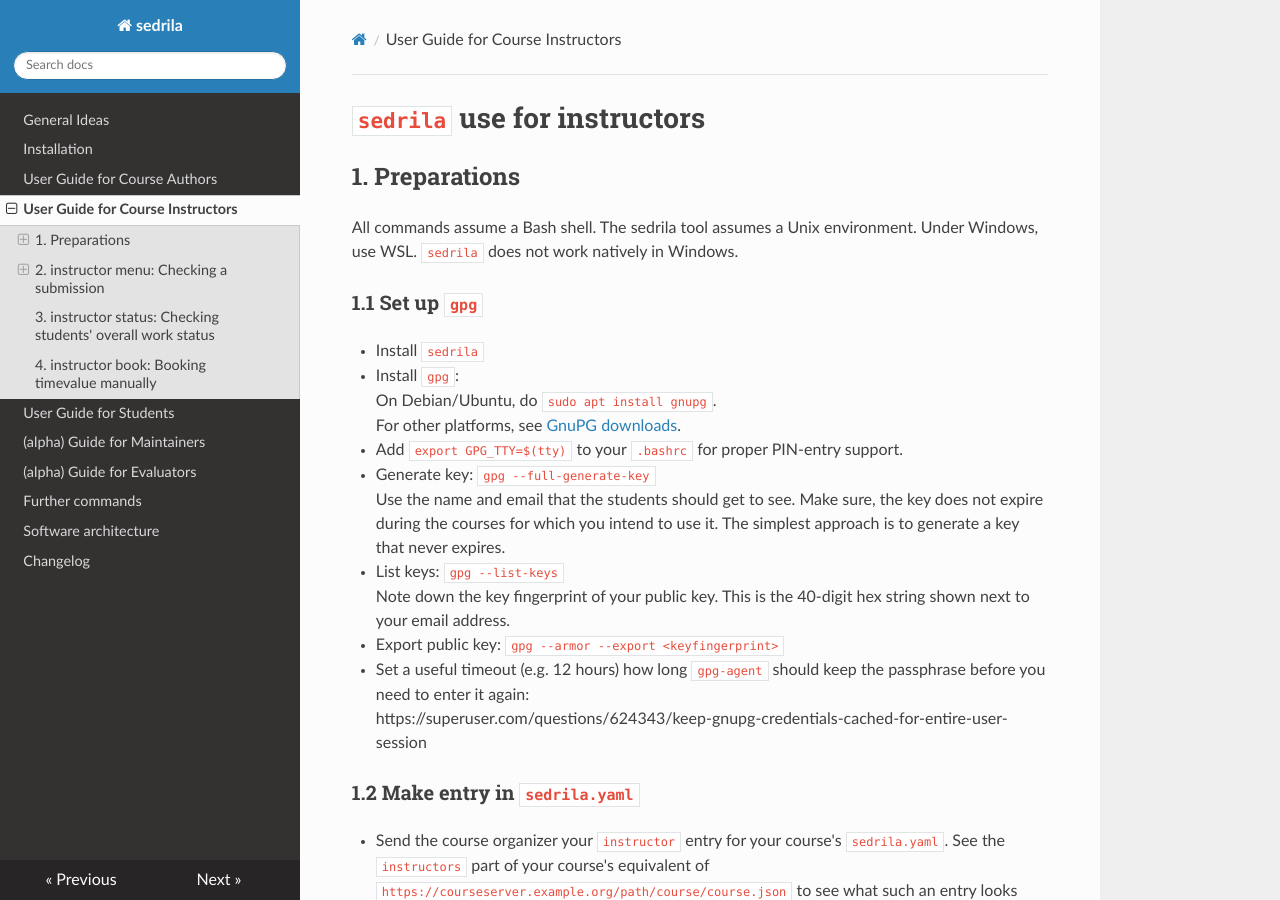
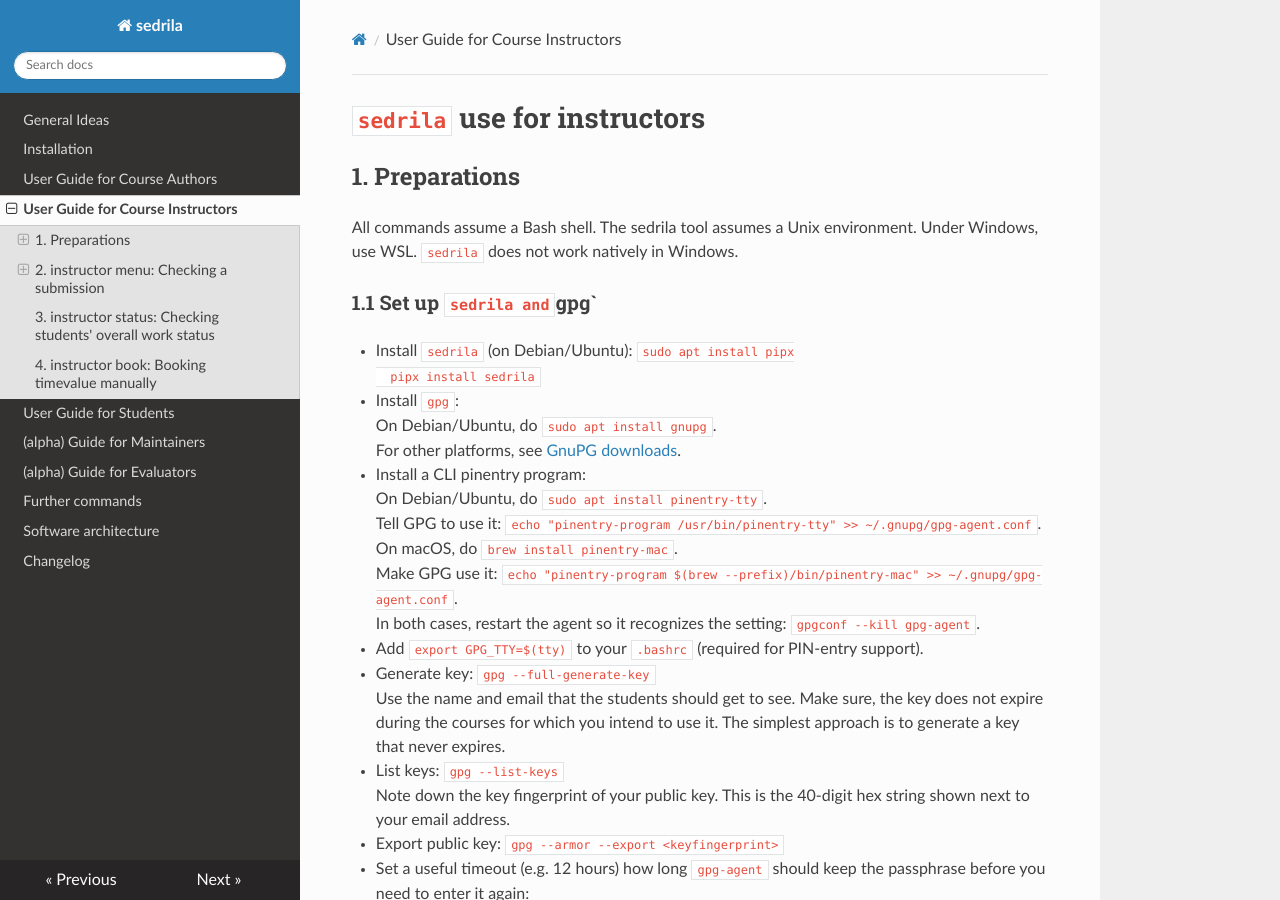
Before and after one commit to fubinf/sedrila, an MkDocs documentation site: the page built from docs/instructors.md, in a window 1280 px wide and 900 px high. Built offline with MkDocs 1.6.1, drawn with Linux system fonts in a browser that asks for light colours; nearby versions of some CDN libraries.

Commit message:
instructors.md: more precise install instructions

````diff
--- a/docs/instructors.md
+++ b/docs/instructors.md
@@ -6,13 +6,24 @@
 The sedrila tool assumes a Unix environment.
 Under Windows, use WSL. `sedrila` does not work natively in Windows.
 
-### 1.1 Set up `gpg`
+### 1.1 Set up `sedrila and `gpg`
 
-- Install `sedrila`
+- Install `sedrila` (on Debian/Ubuntu):
+  ```
+  sudo apt install pipx
+  pipx install sedrila
+  ```
 - Install `gpg`:
   On Debian/Ubuntu, do `sudo apt install gnupg`.
   For other platforms, see [GnuPG downloads](https://gnupg.org/download/index.html).
-- Add `export GPG_TTY=$(tty)` to your `.bashrc` for proper PIN-entry support.
+- Install a CLI pinentry program:
+  On Debian/Ubuntu, do `sudo apt install pinentry-tty`.
+  Tell GPG to use it: `echo "pinentry-program /usr/bin/pinentry-tty" >> ~/.gnupg/gpg-agent.conf`.
+  On macOS, do `brew install pinentry-mac`.
+  Make GPG use it: `echo "pinentry-program $(brew --prefix)/bin/pinentry-mac" >> ~/.gnupg/gpg-agent.conf`.
+  In both cases, restart the agent so it recognizes the setting:
+  `gpgconf --kill gpg-agent`.
+- Add `export GPG_TTY=$(tty)` to your `.bashrc` (required for PIN-entry support).
 - Generate key: `gpg --full-generate-key`
   Use the name and email that the students should get to see.
   Make sure, the key does not expire during the courses for which you intend to use it.
````
